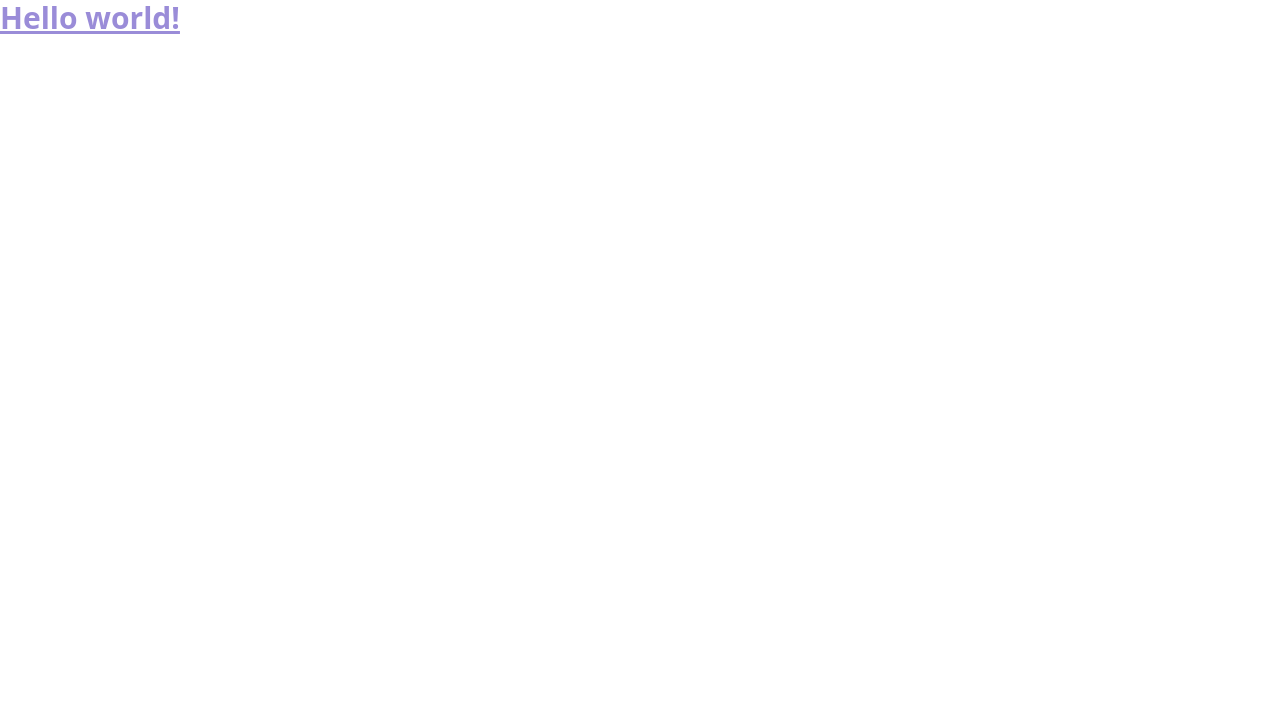
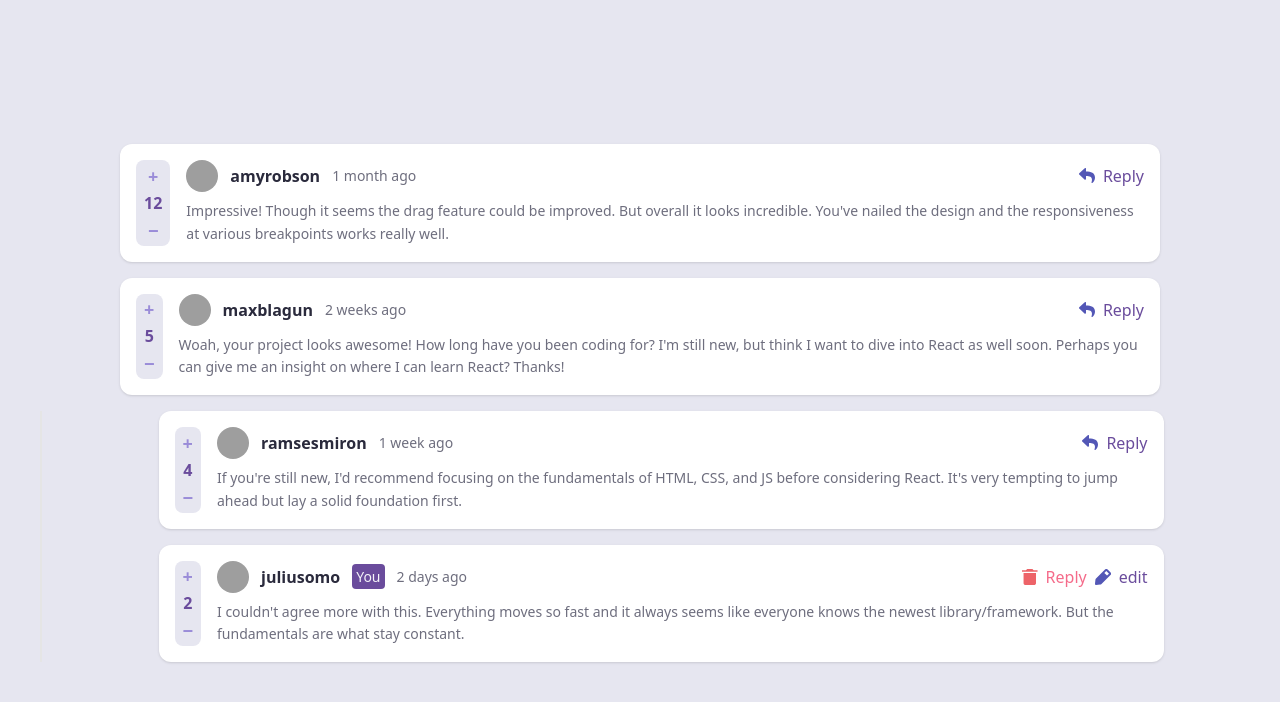
Before and after one commit to jeff-mz/interactive-comment-section, a React (Vite) app: page / in a window 1280 px wide. Shown: the top 702 px of the page. Built offline with nearby package versions, Linux system fonts and the light colour scheme; grey boxes are pictures that could not be loaded.

Commit message:
added style

```diff
--- a/src/App.jsx
+++ b/src/App.jsx
@@ -1,10 +1,11 @@
+import Comments from "./components/comments";
 const App = () => {
   return (
-    <div>
-      <h1 className="text-3xl font-bold underline text-primary-200">
-        Hello world!
-      </h1>
-    </div>
+    <main className="w-full min-h-screen py-28 bg-neutral-100">
+      <div className="container mx-auto">
+        <Comments />
+      </div>
+    </main>
   );
 };
 
--- /dev/null
+++ b/src/components/Comment.jsx
@@ -0,0 +1,182 @@
+import replyicon from "../assets/images/icon-reply.svg";
+import editicon from "../assets/images/icon-edit.svg";
+import deleteicon from "../assets/images/icon-delete.svg";
+
+const Comment = ({ comments }) => {
+  return (
+    <>
+      {comments?.length > 0 &&
+        comments.map((comment) => {
+          return (
+            <div className="my-4" key={comment.id}>
+              <div className="bg-white my-4 p-4 rounded-xl shadow-sm w-full sm:w-10/12 mx-auto">
+                {/* desktop layout */}
+                <div className="hidden sm:flex gap-4">
+                  {/* score section (desktop)  */}
+                  <div className="flex flex-col items-center justify-around bg-neutral-100 rounded-lg px-2 py-1">
+                    <button className="text-primary-200 font-bold text-lg leading-none">
+                      +
+                    </button>
+                    <span className="text-primary-600 font-semibold">
+                      {comment.score}
+                    </span>
+                    <button className="text-primary-200 font-bold text-lg leading-none">
+                      −
+                    </button>
+                  </div>
+
+                  {/* right column (desktop) */}
+                  <div className="flex-1">
+                    {/* header (desktop) */}
+                    <div className="flex justify-between items-center mb-2">
+                      <div className="flex items-center gap-3">
+                        <img
+                          src={`https://avatar.iran.liara.run/public/${
+                            Math.floor(Math.random() * 100) + 1
+                          }`}
+                          alt="User avatar"
+                          className="w-8 h-8 rounded-full"
+                        />
+                        <span className="font-bold text-neutral-800">
+                          {comment.user.username}
+                        </span>
+                        {comment.user.username === "juliusomo" && (
+                          <span className="bg-primary-600 text-neutral-50 px-1 rounded-sm py-0.5 text-[14px] font-medium">
+                            You
+                          </span>
+                        )}
+                        <span className="text-neutral-500 text-sm font-medium">
+                          {comment.createdAt}
+                        </span>
+                      </div>
+                      {/* reply button (desktop) */}
+                      {comment.user.username === "juliusomo" ? (
+                        <div className="flex flex-row gap-2">
+                          <button className="text-primary-400 font-medium hover:underline flex items-center">
+                            <img
+                              src={deleteicon}
+                              alt="delete icon"
+                              className="w-4 h-4 mr-2"
+                            />
+                            Reply
+                          </button>
+
+                          <button className="text-primary-600 font-medium hover:underline flex items-center">
+                            <img
+                              src={editicon}
+                              alt="edit icon"
+                              className="w-4 h-4 mr-2"
+                            />
+                            edit
+                          </button>
+                        </div>
+                      ) : (
+                        <button className="text-primary-600 font-medium hover:underline flex items-center">
+                          <img
+                            src={replyicon}
+                            alt="reply icon"
+                            className="w-4 h-4 mr-2"
+                          />
+                          Reply
+                        </button>
+                      )}
+                    </div>
+
+                    {/* body (desktop) */}
+                    <p className="text-neutral-500 text-sm leading-relaxed font-medium">
+                      {comment.content}
+                    </p>
+                  </div>
+                </div>
+
+                {/* mobile layout */}
+                <div className="flex flex-col gap-3 sm:hidden">
+                  {/* header (mobile)*/}
+                  <div className="flex items-center gap-3">
+                    <img
+                      src={`https://avatar.iran.liara.run/public/${
+                        Math.floor(Math.random() * 100) + 1
+                      }`}
+                      alt="User avatar"
+                      className="w-8 h-8 rounded-full"
+                    />
+                    <span className="font-bold text-neutral-800">
+                      {comment.user.username}
+                    </span>
+                    {comment.user.username === "juliusomo" && (
+                      <span className="bg-primary-600 text-neutral-50 px-1 rounded-sm py-0.5 text-[14px] font-medium">
+                        You
+                      </span>
+                    )}
+                    <span className="text-neutral-500 text-sm font-medium">
+                      {comment.createdAt}
+                    </span>
+                  </div>
+
+                  {/* body */}
+                  <p className="text-neutral-500 text-sm leading-relaxed font-medium">
+                    {comment.content}
+                  </p>
+
+                  {/* reply  (mobile) */}
+                  <div className="flex justify-between items-center">
+                    {/* score section (mobile) */}
+                    <div className="flex items-center bg-neutral-100 rounded-lg px-2 py-1">
+                      <button className="text-primary-200 font-bold text-lg leading-none">
+                        +
+                      </button>
+                      <span className="text-primary-600 font-semibold px-2">
+                        {comment.score}
+                      </span>
+                      <button className="text-primary-200 font-bold text-lg leading-none">
+                        −
+                      </button>
+                    </div>
+                    {/* reply button (mobile) */}
+                    {comment.user.username === "juliusomo" ? (
+                      <div className="flex  gap-2">
+                        <button className="text-primary-400 font-medium hover:underline flex items-center">
+                          <img
+                            src={deleteicon}
+                            alt="delete icon"
+                            className="w-4 h-4 mr-2"
+                          />
+                          Reply
+                        </button>
+
+                        <button className="text-primary-600 font-medium hover:underline flex items-center">
+                          <img
+                            src={editicon}
+                            alt="edit icon"
+                            className="w-4 h-4 mr-2"
+                          />
+                          edit
+                        </button>
+                      </div>
+                    ) : (
+                      <button className="text-primary-600 font-medium hover:underline flex items-center">
+                        <img
+                          src={replyicon}
+                          alt="reply icon"
+                          className="w-4 h-4 mr-2"
+                        />
+                        Reply
+                      </button>
+                    )}
+                  </div>
+                </div>
+              </div>
+
+              {comment.replies?.length > 0 && (
+                <div className="ml-6 border-l-2 border-neutral-200 pl-4">
+                  <Comment comments={comment.replies} />
+                </div>
+              )}
+            </div>
+          );
+        })}
+    </>
+  );
+};
+
+export default Comment;
--- /dev/null
+++ b/src/components/Comments.jsx
@@ -0,0 +1,17 @@
+import Comment from "./comment";
+import data from "../../data.json";
+import { useEffect, useState } from "react";
+
+const Comments = () => {
+  const [comments, setComments] = useState(undefined);
+  useEffect(() => {
+    setComments(data.comments);
+  }, []);
+  return (
+    <div className="w-full mx-auto p-4 ">
+      <Comment comments={comments} />
+    </div>
+  );
+};
+
+export default Comments;
```
